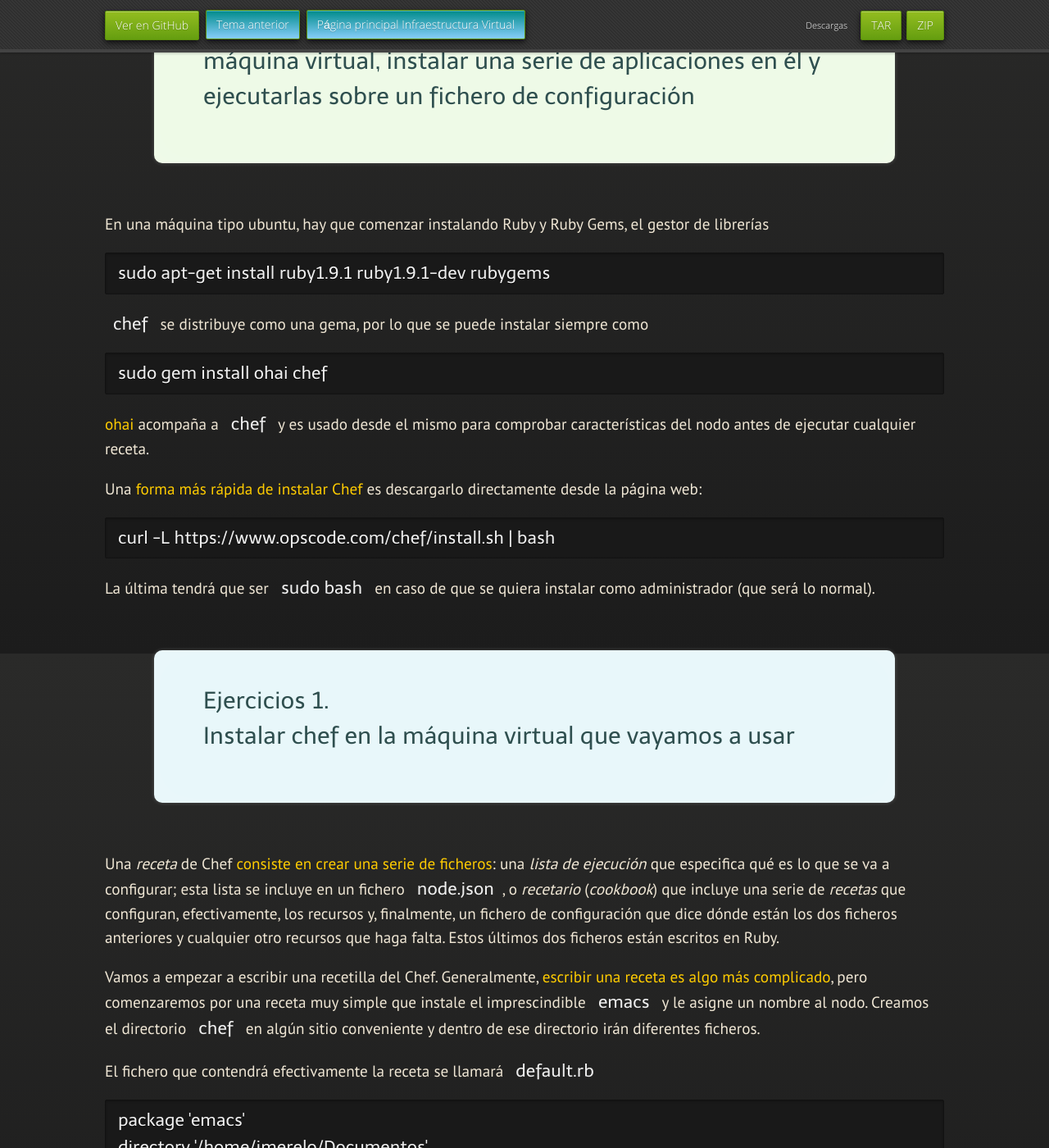
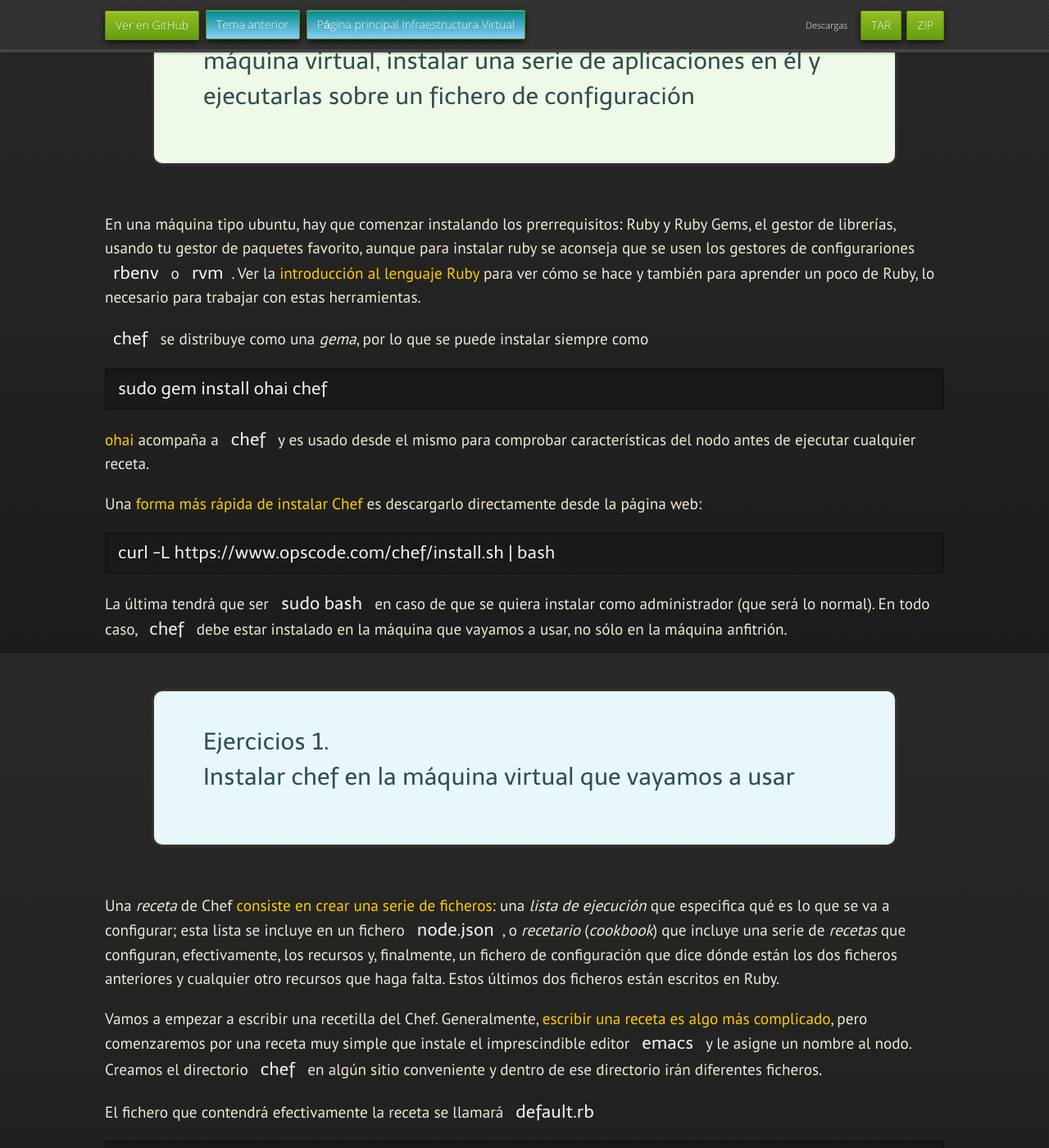
Before and after one commit to JJ/IV, a Jekyll site: the page built from documentos/temas/Gestion_de_configuraciones.md, in a window 1280 px wide and 1400 px high, scrolled down 1903 px. Shown: the whole window at 82% size. Built offline with Jekyll 4.4.1, drawn with Linux system fonts in a browser that asks for light colours; nearby versions of some CDN libraries; some web fonts are replaced; some of the changed text lies outside the part shown.

Commit message:
Sync documentos/temas/Gestion_de_configuraciones.md de master a gh-pages

```diff
--- a/documentos/temas/Gestion_de_configuraciones.md
+++ b/documentos/temas/Gestion_de_configuraciones.md
@@ -69,7 +69,7 @@ Usando Chef para provisionamiento
  [Chef](http://www.getchef.com/chef/) es una herramienta que, en
  general, se usa en un servidor que se encarga no sólo de gestionar la
  configuración, sino también las versiones. Empezar a usarlo
- [es complicado](http://wiki.opscode.com/display/chef/Documentation).
+ [no es trivial](http://wiki.opscode.com/display/chef/Documentation).
  Sin embargo, como
  introducción a la gestión de configuraciones se puede usar
  [`chef-solo`](http://docs.opscode.com/chef_solo.html), una versión
@@ -91,12 +91,15 @@ Usando Chef para provisionamiento
  </div>
 
 
-En una máquina tipo ubuntu, hay que comenzar instalando Ruby y Ruby
-Gems, el gestor de librerías
+En una máquina tipo ubuntu, hay que comenzar instalando los prerrequisitos: Ruby y Ruby
+Gems, el gestor de librerías, usando tu gestor de paquetes favorito,
+aunque para instalar ruby se aconseja que se usen los gestores de
+configurariones `rbenv` o `rvm`. Ver la
+[introducción al lenguaje Ruby](http://jj.github.io/IV/documentos/seminarios/ruby)
+para ver cómo se hace y también para aprender un poco de Ruby, lo
+necesario para trabajar con estas herramientas.
 
-	sudo apt-get install ruby1.9.1 ruby1.9.1-dev rubygems
-
-`chef` se distribuye como una gema, por lo que se puede instalar
+`chef` se distribuye como una *gema*, por lo que se puede instalar
 siempre como
 
 	sudo gem install ohai chef
@@ -109,7 +112,10 @@ Una [forma más rápida de instalar Chef](http://gettingstartedwithchef.com/firs
 
 	curl -L https://www.opscode.com/chef/install.sh | bash
 
-La última tendrá que ser `sudo bash` en caso de que se quiera instalar como administrador (que será lo normal).
+La última tendrá que ser `sudo bash` en caso de que se quiera instalar
+como administrador (que será lo normal). En todo caso, `chef` debe
+estar instalado en la máquina que vayamos a usar, no sólo en la
+máquina anfitrión.
 
 <div class='ejercicios' markdown='1'>
 
@@ -130,7 +136,7 @@ están escritos en Ruby.
 Vamos a empezar a escribir una recetilla del Chef. Generalmente,
 [escribir una receta es algo más complicado](http://reiddraper.com/first-chef-recipe/),
 pero comenzaremos por una receta muy simple que instale el
-imprescindible `emacs` y le asigne un nombre al nodo. Creamos el
+imprescindible editor `emacs` y le asigne un nombre al nodo. Creamos el
 directorio `chef` en algún sitio conveniente y dentro de ese
 directorio irán diferentes ficheros.
 
@@ -531,21 +537,26 @@ incluimos en el Vagrantfile. las órdenes para usarlo en
 
 Este fichero usa un bloque de Ruby para pasarle variables y
 simplemente declara que se va a usar la receta `emacs`, que
-previamente tendremos que haber creado en un subdirectorio cookbooks
+previamente tendremos que haber creado en un subdirectorio `cookbooks`
 que descienda exactamente del mismo directorio y que contenga
 simplemente `package 'emacs'` que tendrá que estar en un fichero
 
 	cookbooks/emacs/recipes/default.rb
 
-Con todo esto se puede configurar emacs. Pero, la verdad, seguro que
+Con todo esto se puede configurar emacs.
+
+<div class='nota' markdown='1'>
+Pero, la verdad, seguro que
 es más fácil hacerlo en Ansible y/o en otro sistema operativo que no
 sea CentOS porque yo, por lo pronto, no he logrado instalar chef-solo
 en ninguna de las máquinas pre-configuradas de VagrantBoxes.
+</div>
+
 
 <div class='ejercicios' markdown='1'>
 
 	Configurar tu máquina virtual usando vagrant con el provisionador
-	ansible
+	chef.
 
 </div>
 
```
